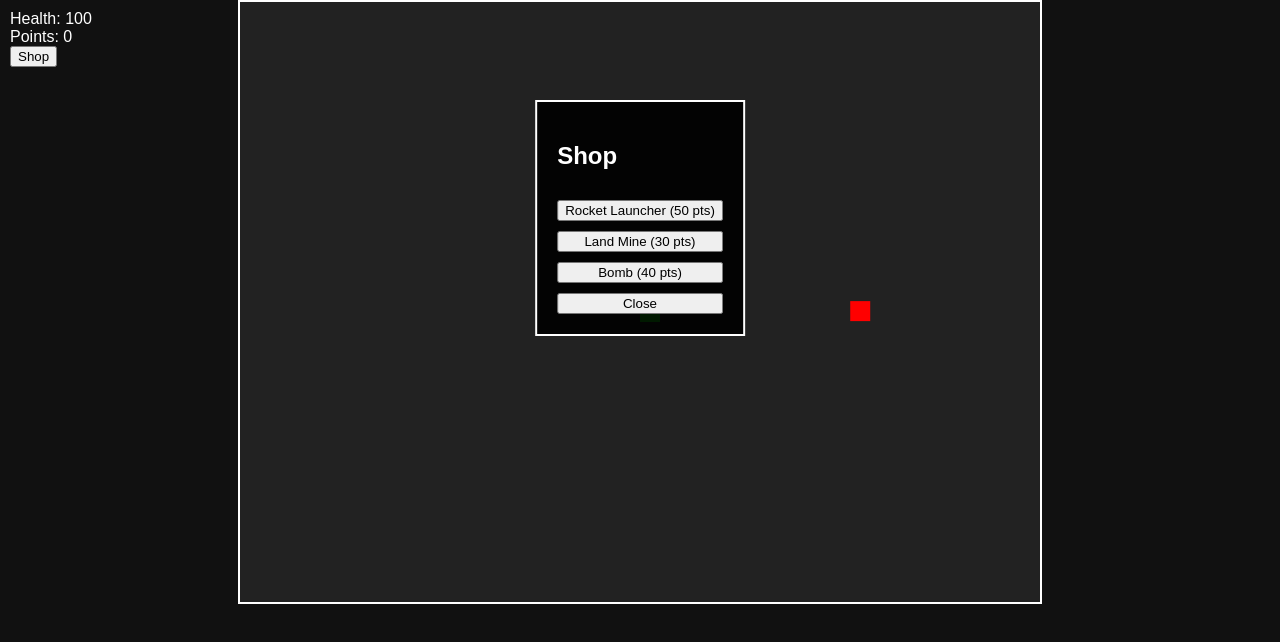
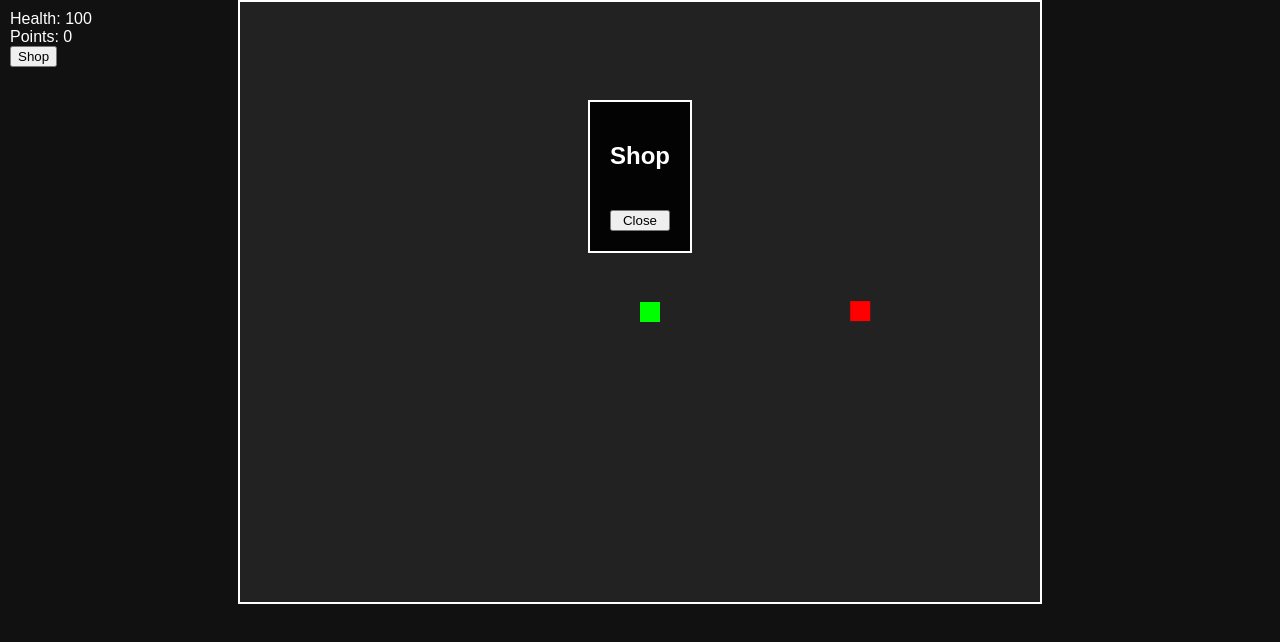
Before and after one commit to Ten2357/Ten2357, a plain HTML site: page site/bot-battle/index.html in a window 1280 px wide. Drawn offline with Linux system fonts and the light colour scheme.

Commit message:
Update index.html

```diff
--- a/site/bot-battle/index.html
+++ b/site/bot-battle/index.html
@@ -8,6 +8,7 @@
 </head>
 <body>
   <canvas id="gameCanvas" width="800" height="600"></canvas>
+
   <div id="hud">
     <div>Health: <span id="health">100</span></div>
     <div>Points: <span id="points">0</span></div>
@@ -16,12 +17,11 @@
 
   <div id="shop" class="hidden">
     <h2>Shop</h2>
-    <button onclick="buy('rocket')">Rocket Launcher (50 pts)</button>
-    <button onclick="buy('mine')">Land Mine (30 pts)</button>
-    <button onclick="buy('bomb')">Bomb (40 pts)</button>
+    <div id="shop-items"></div>
     <button onclick="closeShop()">Close</button>
   </div>
 
+  <audio id="bgm" src="assets/bgm.mp3" loop autoplay></audio>
   <script src="game.js"></script>
 </body>
 </html>
```
